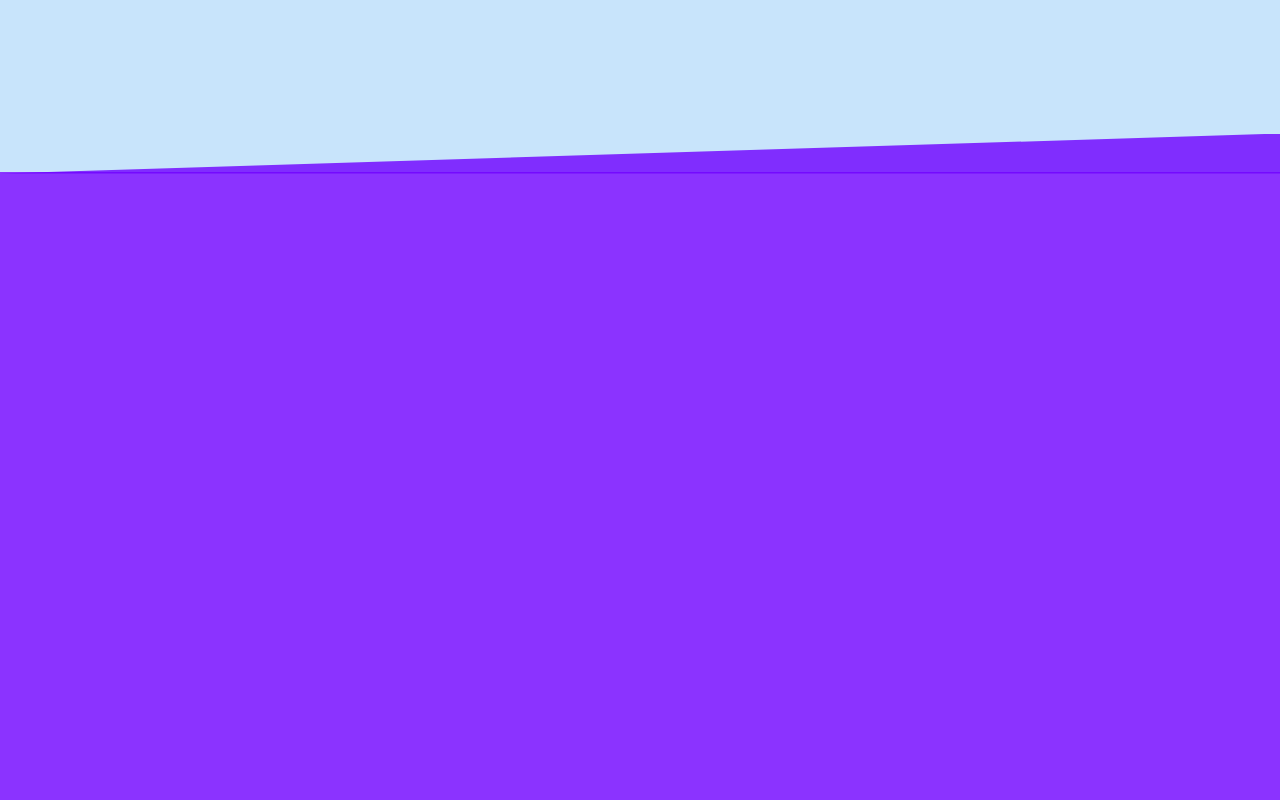
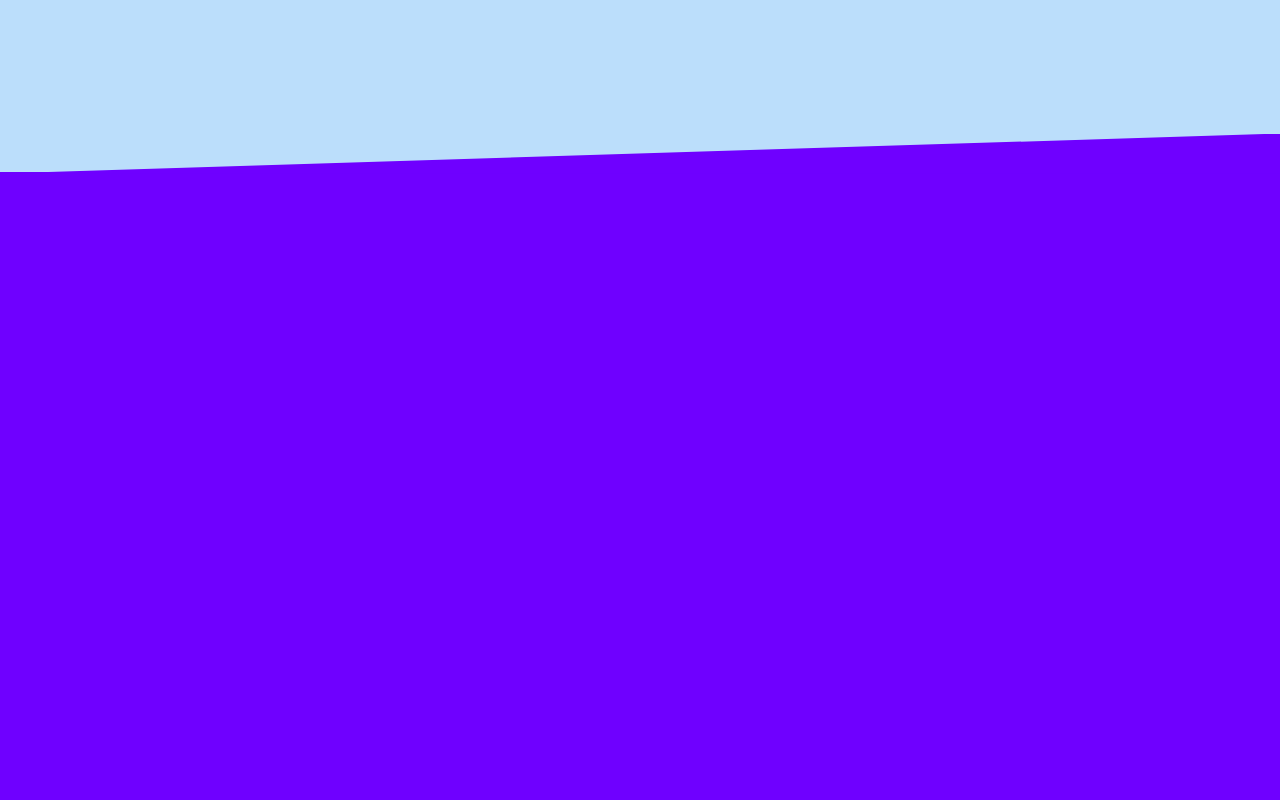
Before and after one commit to SagutierrezWD/my_portfolio, a React (Vite) app: page / in a window 1280 px wide. Shown: the part 1200-2000 px from the top of the page. Built offline with nearby package versions, Linux system fonts and the light colour scheme.

Commit message:
Ajustes a estilos aplicados a las figuras de algunas secciones

```diff
--- a/src/components/ContactMe/contactMe.tsx
+++ b/src/components/ContactMe/contactMe.tsx
@@ -19,7 +19,7 @@ const ContactMe = () => {
     return (
         <>
             <SectionShape svg1={{bg:mode.theme==="light" ? "var(--section-bg-light-color-1)" : "var(--section-bg-dark-color-1)", blur:false}} svg2={{bg:mode.theme==="light" ? "var(--section-bg-light-color-2)" : "var(--section-bg-dark-color-2)", blur:false}} />
-            <section id="contactme" className="section contactMe">
+            <section id="contactme" className="section contactMe" style={{backgroundColor:mode.theme==="light" ? "var(--section-bg-light-color-2)" : "var(--section-bg-dark-color-2)"}}>
                 <div className="contactMe-copy reveal2">
                     <div className="cmCard text">
                         <form action="" className="formulary" onSubmit={(e) => sendEmail(e)}>
--- a/src/components/Skills/skills.css
+++ b/src/components/Skills/skills.css
@@ -1,6 +1,6 @@
 .skills, .skills-copy {
     /* width: 100%; */
-    background-color: var(--section-bg-light-color-2);
+    /* background-color: var(--section-bg-light-color-2); */
     display: flex;
     flex-direction: column;
     justify-content: center;
--- a/src/components/Skills/skills.tsx
+++ b/src/components/Skills/skills.tsx
@@ -9,7 +9,7 @@ const Skills = () => {
     return (
         <>
             <SectionShape svg1={{bg:mode.theme==="light" ? "var(--section-bg-light-color-1)" : "var(--section-bg-dark-color-1)", blur:false}} svg2={{bg:mode.theme==="light" ? "var(--section-bg-light-color-2)" : "var(--section-bg-dark-color-2)", blur:false}} />
-            <section id="skills" className="section skills">
+            <section id="skills" className="section skills" style={{backgroundColor:mode.theme==="light" ? "var(--section-bg-light-color-2)" : "var(--section-bg-dark-color-2)"}}>
                 <div className='skills-copy reveal2'>
                     <div className="skills-card-bottom">
                         <div className="skill-shape" />
--- a/src/index.css
+++ b/src/index.css
@@ -58,8 +58,8 @@ body {
     --main-color-4: #FF3F7F;
     --main-color-5: #91008D;
     --main-color-6: #30AFFF;
-    --section-bg-light-color-1:rgba(187, 222, 251, 0.8);
-    --section-bg-light-color-2:rgba(111, 0, 255, 0.8);
-    --section-bg-dark-color-1:rgba(47, 47, 228, 0.8);
-    --section-bg-dark-color-2:rgba(71, 19, 150, 0.8);
+    --section-bg-light-color-1:rgba(187, 222, 251, 1);
+    --section-bg-light-color-2:rgba(111, 0, 255, 1);
+    --section-bg-dark-color-1:rgba(47, 47, 228, 1);
+    --section-bg-dark-color-2:rgba(71, 19, 150, 1);
 }
```
